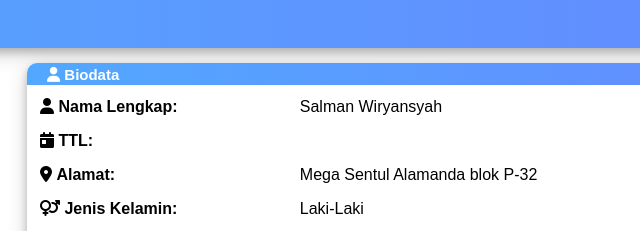
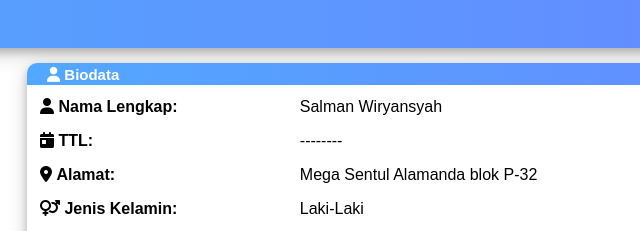
Before and after one commit to Salman-n/Salman-n.github.io, a plain HTML site: page index.html in a window 1280 px wide. Shown: the top 231 px of the page, 367-1007 px from the left. Drawn offline with nearby package versions, Linux system fonts and the light colour scheme; a web font is replaced by a local one.

Commit message:
Update index.html

```diff
--- a/index.html
+++ b/index.html
@@ -71,7 +71,7 @@
                                 </tr>
                                 <tr>
                                   <td class="table-left"><i class="fas fa-calendar-day"></i> <b>TTL:</b></td>
-                                  <td></td>
+                                  <td>--------</td>
                                 </tr>
                                 <tr>
                                     <td class="table-left"><i class="fas fa-map-marker-alt"></i> <b>Alamat:</b></td>
```
